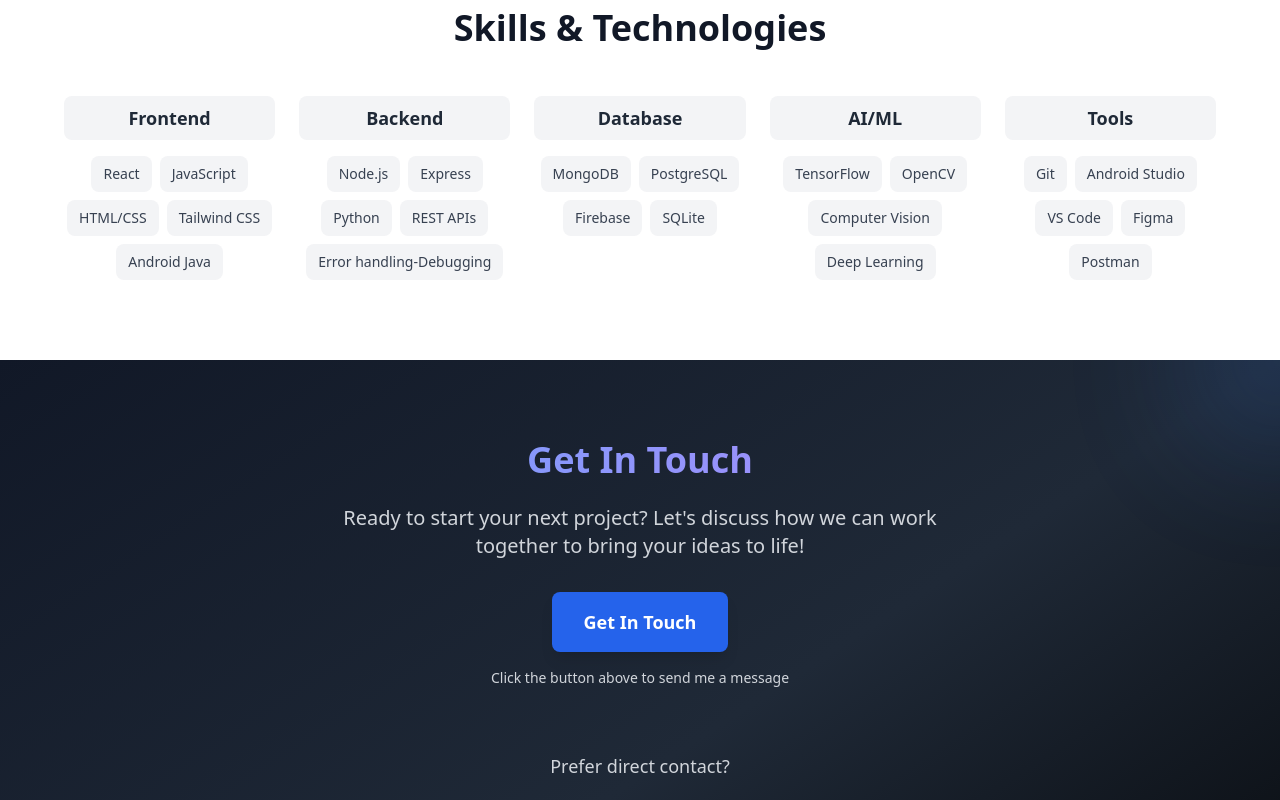
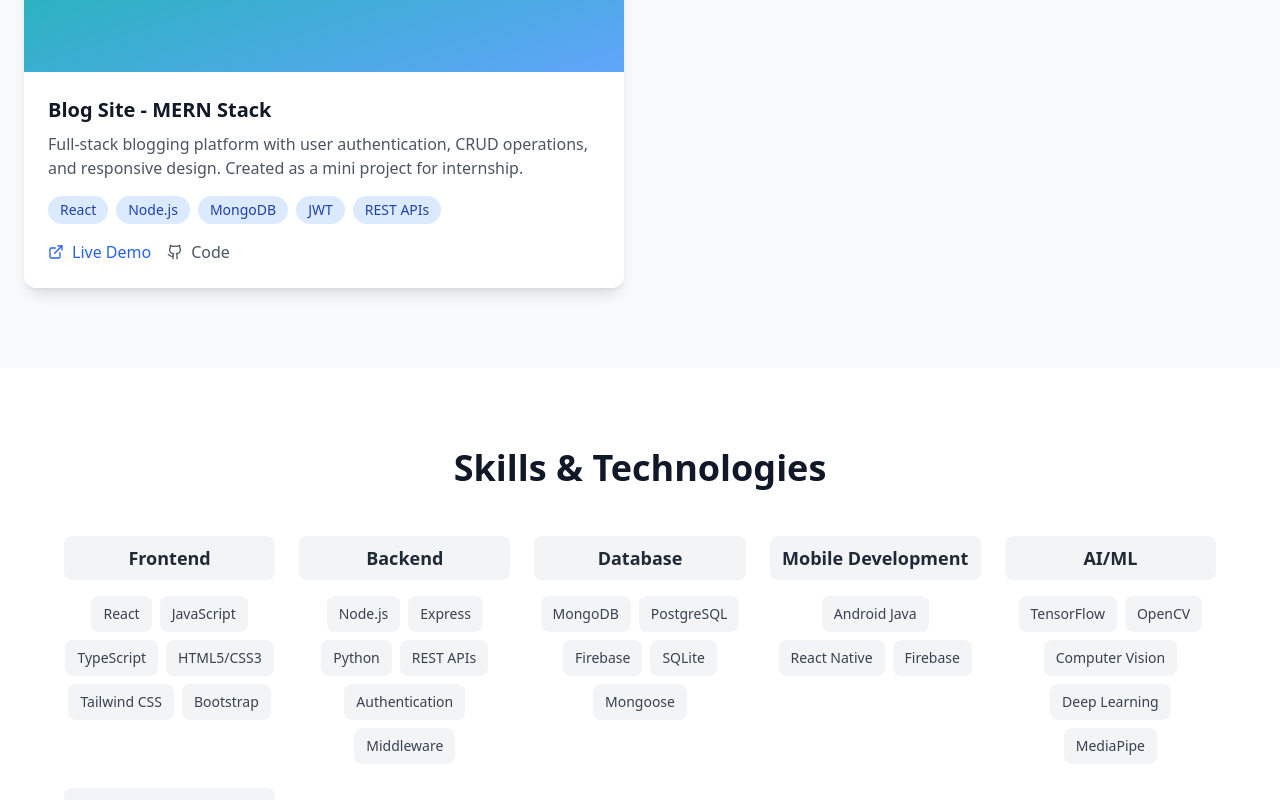
Before and after one commit to Logeshlogan01/Portfolio, a React (Vite) app: page / in a window 1280 px wide. Shown: the part 2080-2880 px from the top of the page. Built offline with nearby package versions, Linux system fonts and the light colour scheme.

Commit message:
Update App.jsx

```diff
--- a/src/App.jsx
+++ b/src/App.jsx
@@ -36,18 +36,27 @@
       title: "CareNet - Hospital Management",
       description: "Android application for hospital management with patient records, appointment scheduling, and medical staff coordination features.",
       technologies: ["Java", "Android Studio", "Firebase", "SQLite", "REST APIs"],
-      demoLink: "myhealth.png",
+      demoLink: "/myhealth.png",
       githubLink: "https://github.com/Logeshlogan01/CareNet"
+    },
+    {
+      id: 5,
+      title: "Blog Site - MERN Stack",
+      description: "Full-stack blogging platform with user authentication, CRUD operations, and responsive design. Created as a mini project for internship.",
+      technologies: ["React", "Node.js", "MongoDB", "JWT", "REST APIs"],
+      demoLink: "/blog-site.png",
+      githubLink: "https://github.com/Logeshlogan01/blog-site"
     }
   ];
 
   // Skills Data
   const skills = {
-    "Frontend": ["React", "JavaScript", "HTML/CSS", "Tailwind CSS", "Android Java"],
-    "Backend": ["Node.js", "Express", "Python", "REST APIs", "Error handling-Debugging"],
-    "Database": ["MongoDB", "PostgreSQL", "Firebase", "SQLite"],
-    "AI/ML": ["TensorFlow", "OpenCV", "Computer Vision", "Deep Learning"],
-    "Tools": ["Git", "Android Studio", "VS Code", "Figma", "Postman"]
+    "Frontend": ["React", "JavaScript", "TypeScript", "HTML5/CSS3", "Tailwind CSS", "Bootstrap"],
+    "Backend": ["Node.js", "Express", "Python", "REST APIs", "Authentication", "Middleware"],
+    "Database": ["MongoDB", "PostgreSQL", "Firebase", "SQLite", "Mongoose"],
+    "Mobile Development": ["Android Java", "React Native", "Firebase"],
+    "AI/ML": ["TensorFlow", "OpenCV", "Computer Vision", "Deep Learning", "MediaPipe"],
+    "Tools & Technologies": ["Git", "GitHub", "Android Studio", "VS Code", "Figma", "Postman", "Vercel"]
   };
 
   return (
```
